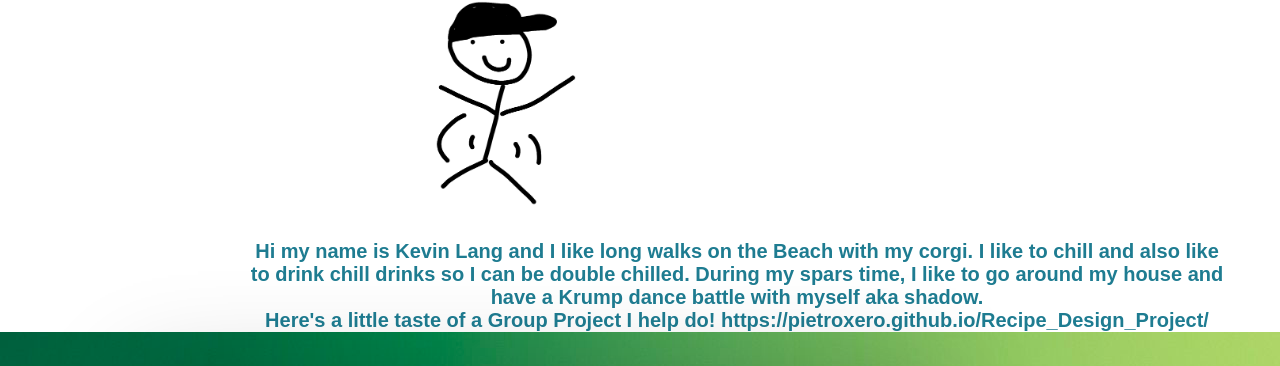
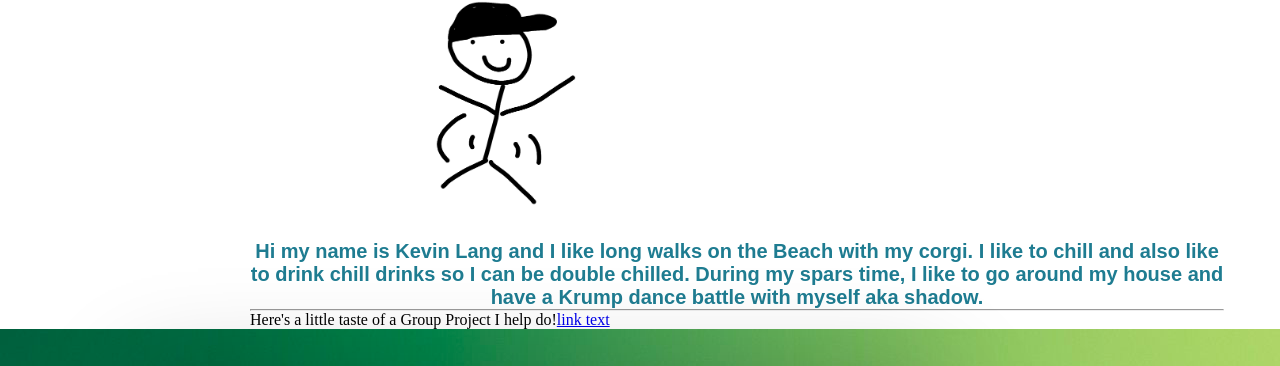
Before and after one commit to kevinl206/MyPortfolio, a plain HTML site: page index.html in a window 1280 px wide. Shown: the part 350-716 px from the top of the page. Drawn offline with Linux system fonts and the light colour scheme.

Commit message:
updated html

```diff
--- a/index.html
+++ b/index.html
@@ -44,8 +44,8 @@
             During my spars time, I like to go around my house and
             have a Krump dance battle with myself aka shadow.
             <br>
-            Here's a little taste of a Group Project I help do!
-            https://pietroxero.github.io/Recipe_Design_Project/
+            <hr>
+            Here's a little taste of a Group Project I help do!<a href="https://pietroxero.github.io/Recipe_Design_Project/">link text</a>
           </p>
     </section>
 </main>
```
